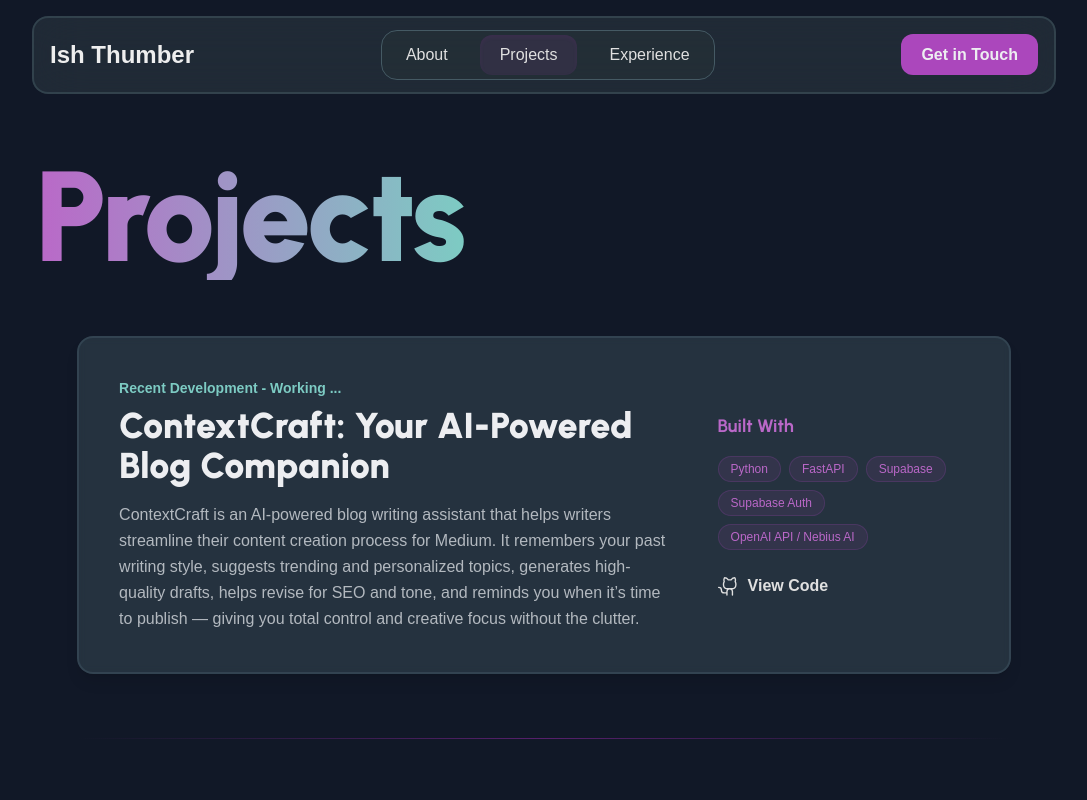
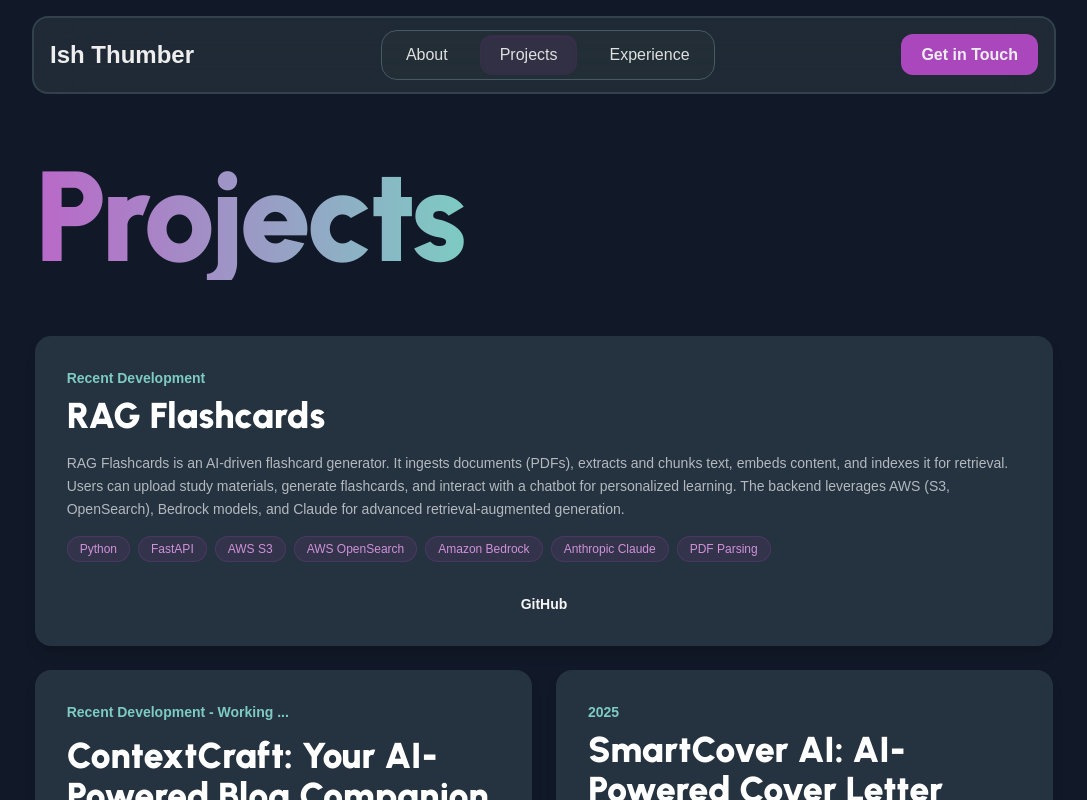
Before and after one commit to IshThumber/Ish-Portfolio, a React (Create React App) app: page /projects in a window 1280 px wide. Shown: the top 800 px of the page, without its empty margins (96-1183 px from the left). Built offline with nearby package versions, Linux system fonts and the light colour scheme; a web font is replaced by a local one.

Commit message:
fix: standardize quotation marks and improve code formatting across multiple files

```diff
--- a/src/sections/Projects.js
+++ b/src/sections/Projects.js
@@ -1,94 +1,149 @@
-import { motion } from 'framer-motion';
+import { motion } from "framer-motion";
 import { Helmet } from "react-helmet-async";
-import { PiGithubLogo, PiLink } from "react-icons/pi";
+import { LuDot } from "react-icons/lu";
 import FooterConcept2 from "../components/Footer";
 import Navbar from "../components/Navbar";
 import PageTransition from "../components/PageTransition";
 import { projects } from "../utils/General";
 
-const ProjectItem = ({ project }) => {
+const ProjectItem = ({ project, spanClass = "", fullWidth = "" }) => {
   return (
-    <motion.article
-      className="w-11/12 mx-auto"
+    <motion.div
       initial={{ opacity: 0, y: 50 }}
       whileInView={{ opacity: 1, y: 0 }}
       viewport={{ once: true, amount: 0.3 }}
       transition={{ duration: 0.6, ease: "easeOut" }}
+      className={`bg-blue-gray-700/40 rounded-2xl p-6 lg:p-8 shadow-lg ${
+        project.year === "ND" ? `bg-purple-700/30 ${fullWidth}` : ""
+      } ${spanClass}`}
     >
-      {project.index !== 1 && (
-        <div className="w-full h-px bg-gradient-to-r from-transparent via-purple-500/50 to-transparent my-16" />
+      <div className="flex flex-col justify-between w-full h-full">
+        {/* Year */}
+        {project.year !== "ND" && (
+          <p className="text-sm font-semibold text-genoa-300">{project.year}</p>
         )}
 
-      <div className="grid grid-cols-1 md:grid-cols-3 gap-8 md:gap-12 items-center bg-blue-gray-700/40 backdrop-blur-sm rounded-2xl shadow-lg p-6 lg:p-10 border-2 border-blue-gray-600/30">
-        <div className="md:col-span-2">
-          <p className="text-sm font-semibold text-genoa-300 mb-2">{project.year}</p>
+        {/* Project name */}
+        <h3 className="font-black text-3xl md:text-4xl text-white mt-2">
+          {project.name}
+        </h3>
 
-          <h3 className="font-black text-4xl text-wild-sand-100 mb-4">{project.name}</h3>
+        {/* Description */}
+        <p className="text-wild-sand-200/80 leading-relaxed text-sm mt-4">
+          {project.description}
+        </p>
 
-          <p className="text-wild-sand-200/80 leading-relaxed max-w-2xl">{project.description}</p>
-        </div>
+        {/* Tech Stack */}
 
-        <div className="md:col-span-1">
-          <h4 className="text-lg font-bold text-purple-300 mb-4">Built With</h4>
-
-          <div className="flex flex-wrap gap-2 mb-6">
+        <div className="flex flex-wrap gap-2 text-sm my-4">
           {project.tech.map(tech => (
-              <span key={tech} className="bg-purple-400/10 text-purple-300 px-3 py-1 rounded-full text-xs font-medium border border-purple-400/20">{tech}</span>
+            <span
+              key={tech}
+              className="bg-purple-400/10 text-purple-200 px-3 py-1 rounded-full text-xs font-medium border border-purple-400/20"
+            >
+              {tech}
+            </span>
           ))}
         </div>
 
-          <div className="flex items-center gap-6">
+        {/* Links */}
+        <div className="flex items-center gap-2 mt-4 text-sm mx-auto">
           {project.liveUrl && (
-              <a href={project.liveUrl} target="_blank" rel="noopener noreferrer" className="flex items-center gap-2 font-semibold text-gray-300 transition-colors hover:text-genoa-300">
-                <PiLink size={22} />
-                <span>Live Demo</span>
+            <a
+              href={project.liveUrl}
+              target="_blank"
+              rel="noopener noreferrer"
+              className="font-semibold text-gray-100 hover:text-genoa-300 transition-colors"
+            >
+              Live Demo
             </a>
           )}
+          {project.liveUrl &&
+            project.githubUrl &&
+            project.githubUrl !== "Private" && (
+              <span className="text-gray-400">
+                <LuDot size={24} />
+              </span>
+            )}
           {project.githubUrl && project.githubUrl !== "Private" && (
-              <a href={project.githubUrl} target="_blank" rel="noopener noreferrer" className="flex items-center gap-2 font-semibold text-gray-300 transition-colors hover:text-genoa-300">
-                <PiGithubLogo size={22} />
-                <span>View Code</span>
+            <a
+              href={project.githubUrl}
+              target="_blank"
+              rel="noopener noreferrer"
+              className="font-semibold text-gray-100 hover:text-genoa-300 transition-colors"
+            >
+              GitHub
             </a>
           )}
         </div>
       </div>
-      </div>
-    </motion.article>
+    </motion.div>
   );
 };
 
-const ProjectWrapper = () => {
+const Projects = () => {
   return (
     <main className="min-h-screen transition-all duration-500">
       <Helmet>
         <title>Projects | Ish Thumber Portfolio</title>
-        <meta name="description" content="A showcase of projects by Ish Thumber, Cloud Engineer and Developer." />
+        <meta
+          name="description"
+          content="A showcase of projects by Ish Thumber, Cloud Engineer and Developer."
+        />
         <meta property="og:title" content="Projects | Ish Thumber Portfolio" />
-        <meta property="og:description" content="A showcase of projects by Ish Thumber, Cloud Engineer and Developer." />
+        <meta
+          property="og:description"
+          content="A showcase of projects by Ish Thumber, Cloud Engineer and Developer."
+        />
         <meta property="og:type" content="website" />
-        <meta property="og:url" content="https://ishthumber.vercel.app/projects" />
+        <meta
+          property="og:url"
+          content="https://ishthumber.vercel.app/projects"
+        />
         <meta property="og:image" content="/profile.ico" />
         <meta name="twitter:card" content="summary_large_image" />
         <meta name="twitter:title" content="Projects | Ish Thumber Portfolio" />
-        <meta name="twitter:description" content="A showcase of projects by Ish Thumber, Cloud Engineer and Developer." />
+        <meta
+          name="twitter:description"
+          content="A showcase of projects by Ish Thumber, Cloud Engineer and Developer."
+        />
         <meta name="twitter:image" content="/profile.ico" />
       </Helmet>
       <header className="fixed z-50 w-full">
         <Navbar />
       </header>
+
       <PageTransition>
         <div className="h-36 md:h-32" />
-        <section className="relative w-[97%] md:w-5/6 p-2 lg:p-6 font-gtReg text-wild-sand-200 mx-auto">
+        <section className="relative max-w-7xl md:w-5/6 p-2 lg:p-6 font-gtReg text-wild-sand-200 mx-auto">
           <div className="relative flex flex-col justify-between w-full m-auto gap-14">
-            <div className="w-full m-auto mb xl:w-full md:w-11/12 text-center md:text-left">
+            <div className="w-full m-auto mb xl:w-full md:w-11/12 text-center md:text-left line-clamp-none">
               <h1 className="font-black tracking-tight font-urbanist text-[4rem] md:text-8xl lg:text-9xl bg-gradient-to-r from-purple-300 to-genoa-300 inline-block text-transparent bg-clip-text md:w-fit w-full">
                 Projects
               </h1>
             </div>
-            <div>
-              {projects.map((project, index) => (
-                <ProjectItem key={project.index} project={{ ...project, index: index + 1 }} />
-              ))}
+
+            {/* Bento grid: if odd number of projects, make first card full width on large screens */}
+            <div className="grid sm:grid-cols-2 lg:grid-cols-4 gap-6">
+              {projects.map((project, index) => {
+                const total = projects.length;
+                const isOdd = total % 2 !== 0;
+                let fullWidth = "col-span-2";
+                let spanClass = "col-span-2";
+                if (index === 0) {
+                  spanClass = isOdd
+                    ? "col-span-2 lg:col-span-4"
+                    : "sm:col-span-2 lg:col-span-2";
+                }
+                return (
+                  <ProjectItem
+                    key={index}
+                    project={{ ...project, index: index + 1 }}
+                    spanClass={spanClass}
+                    fullWidth={fullWidth}
+                  />
+                );
+              })}
             </div>
           </div>
         </section>
@@ -100,4 +155,4 @@ const ProjectWrapper = () => {
   );
 };
 
-export default ProjectWrapper;
+export default Projects;
--- a/src/utils/General.js
+++ b/src/utils/General.js
@@ -50,14 +50,13 @@ export const experience = [
   //   ]
   // }
 
-
   {
     type: "community",
     name: "AWS Community Builder",
     company: "Amazon Web Services",
     year: "Community Recognition",
     description: [
-      "Selected for the DevTools category for my expertise and contributions to the cloud development and DevOps community.",
+      "Selected for the DevTools category for my expertise and contributions to the cloud development and DevOps community."
     ]
   },
   {
@@ -103,7 +102,7 @@ export const experience = [
       "Wrote Apache Spark queries to extract data from Azure ADLS.",
       "Created a Docker container of Python with PySpark, deployed on Kubernetes with cron jobs for routine deployment."
     ]
-  },
+  }
 ];
 
 export const skills = [
@@ -130,9 +129,27 @@ export const skills = [
 
 export const projects = [
   {
+    year: "Recent Development",
+    name: "RAG Flashcards",
+    description:
+      "RAG Flashcards is an AI-driven flashcard generator. It ingests documents (PDFs), extracts and chunks text, embeds content, and indexes it for retrieval. Users can upload study materials, generate flashcards, and interact with a chatbot for personalized learning. The backend leverages AWS (S3, OpenSearch), Bedrock models, and Claude for advanced retrieval-augmented generation.",
+    liveUrl: null,
+    githubUrl: "https://github.com/IshThumber/RAG-flashcards",
+    tech: [
+      "Python",
+      "FastAPI",
+      "AWS S3",
+      "AWS OpenSearch",
+      "Amazon Bedrock",
+      "Anthropic Claude",
+      "PDF Parsing"
+    ]
+  },
+  {
     year: "Recent Development - Working ...",
     name: "ContextCraft: Your AI-Powered Blog Companion",
-    description: "ContextCraft is an AI-powered blog writing assistant that helps writers streamline their content creation process for Medium. It remembers your past writing style, suggests trending and personalized topics, generates high-quality drafts, helps revise for SEO and tone, and reminds you when it’s time to publish — giving you total control and creative focus without the clutter.",
+    description:
+      "ContextCraft is an AI-powered blog writing assistant that helps writers streamline their content creation process for Medium. It remembers your past writing style, suggests trending and personalized topics, generates high-quality drafts, helps revise for SEO and tone, and reminds you when it’s time to publish — giving you total control and creative focus without the clutter.",
     liveUrl: null,
     githubUrl: "https://github.com/ishthumber/contextcraft",
     tech: [
@@ -140,13 +157,14 @@ export const projects = [
       "FastAPI",
       "Supabase",
       "Supabase Auth",
-      "OpenAI API / Nebius AI",
+      "OpenAI API / Nebius AI"
     ]
   },
   {
     year: "2025",
     name: "SmartCover AI: AI-Powered Cover Letter Generator",
-    description: "SmartCover AI is a production-ready React application that generates personalized cover letters using Gemini AI. Users can upload their resumes, enter job details, and generate polished, exportable cover letters within seconds — with Google Drive integration, advanced AI model options, persistent state, and full client-side privacy.",
+    description:
+      "SmartCover AI is a production-ready React application that generates personalized cover letters using Gemini AI. Users can upload their resumes, enter job details, and generate polished, exportable cover letters within seconds — with Google Drive integration, advanced AI model options, persistent state, and full client-side privacy.",
     liveUrl: "https://smartcover-xi.vercel.app/",
     githubUrl: "https://github.com/IshThumber/SmartCover",
     tech: [
@@ -175,7 +193,8 @@ export const projects = [
     name: "Terraform Cross-Account Pipeline",
     description:
       "Developed a CI/CD pipeline using AWS CodePipeline and Terraform to automate infrastructure provisioning across multiple AWS accounts. This accelerator eliminated 70% of manual effort  and cut deployment time by 50%  by standardizing state management and security checks.",
-    liveUrl: "https://ishthumber.medium.com/automating-cross-account-terraform-deployments-with-aws-codepipeline-e8f80e1ee137",
+    liveUrl:
+      "https://ishthumber.medium.com/automating-cross-account-terraform-deployments-with-aws-codepipeline-e8f80e1ee137",
     githubUrl: "Private",
     tech: ["Terraform", "AWS CodePipeline", "CodeBuild", "S3", "DynamoDB"]
   },
@@ -186,16 +205,16 @@ export const projects = [
       "A powerful data management application that simplifies CRUD operations with an intuitive UI, seamless integration, and email features for efficient data handling. This project showcases full-stack capabilities from database to frontend.",
     liveUrl: "https://crudsify.vercel.app/",
     githubUrl: "https://github.com/IshThumber/CRUDSify",
-    tech: ["React.js", "Node.js", "Express.js", "MongoDB", "TailwindCSS"],
+    tech: ["React.js", "Node.js", "Express.js", "MongoDB", "TailwindCSS"]
   },
   {
-    year: "",
+    year: "ND",
     name: "Personal Portfolio",
     description:
       "My personal corner of the internet. Designed with a modern aesthetic and built with React and TailwindCSS, this project is a testament to my passion for clean code, responsive design, and great user experience.",
     liveUrl: "https://ishthumber.vercel.app/",
     githubUrl: "https://github.com/IshThumber/Ish-Portfolio",
-    tech: ["React.js", "TailwindCSS", "Framer Motion", "GSAP"],
+    tech: ["React.js", "TailwindCSS", "Framer Motion", "GSAP"]
   },
   {
     year: "2022 - 2023",
@@ -204,7 +223,7 @@ export const projects = [
       "A comprehensive web portal for PhD admissions at Charusat University. The system streamlines the application process for students and provides robust management tools for faculty and administrators, handling complex workflows and data securely.",
     liveUrl: "https://charusatphd.vercel.app/",
     githubUrl: "Private",
-    tech: ["React.js", "Node.js", "Docker", "AWS", "PostgreSQL", "Prisma"],
+    tech: ["React.js", "Node.js", "Docker", "AWS", "PostgreSQL", "Prisma"]
   },
   {
     year: "2022 - 2023",
@@ -224,7 +243,7 @@ export const education = [
     degree: "B.Tech in Computer Science and Engineering",
     year: "2020 - 2024",
     description: "CGPA: 8.5/10.0"
-  },
+  }
   // {
   //   id: 2,
   //   name: "IPD School, Ahmedabad - Gujarat",
```
Also changed, not shown: src/sections/About.js (+30 -35 lines), src/sections/Experiences.js (+42 -20 lines). Lines whose indentation alone changed are shown as unchanged.
